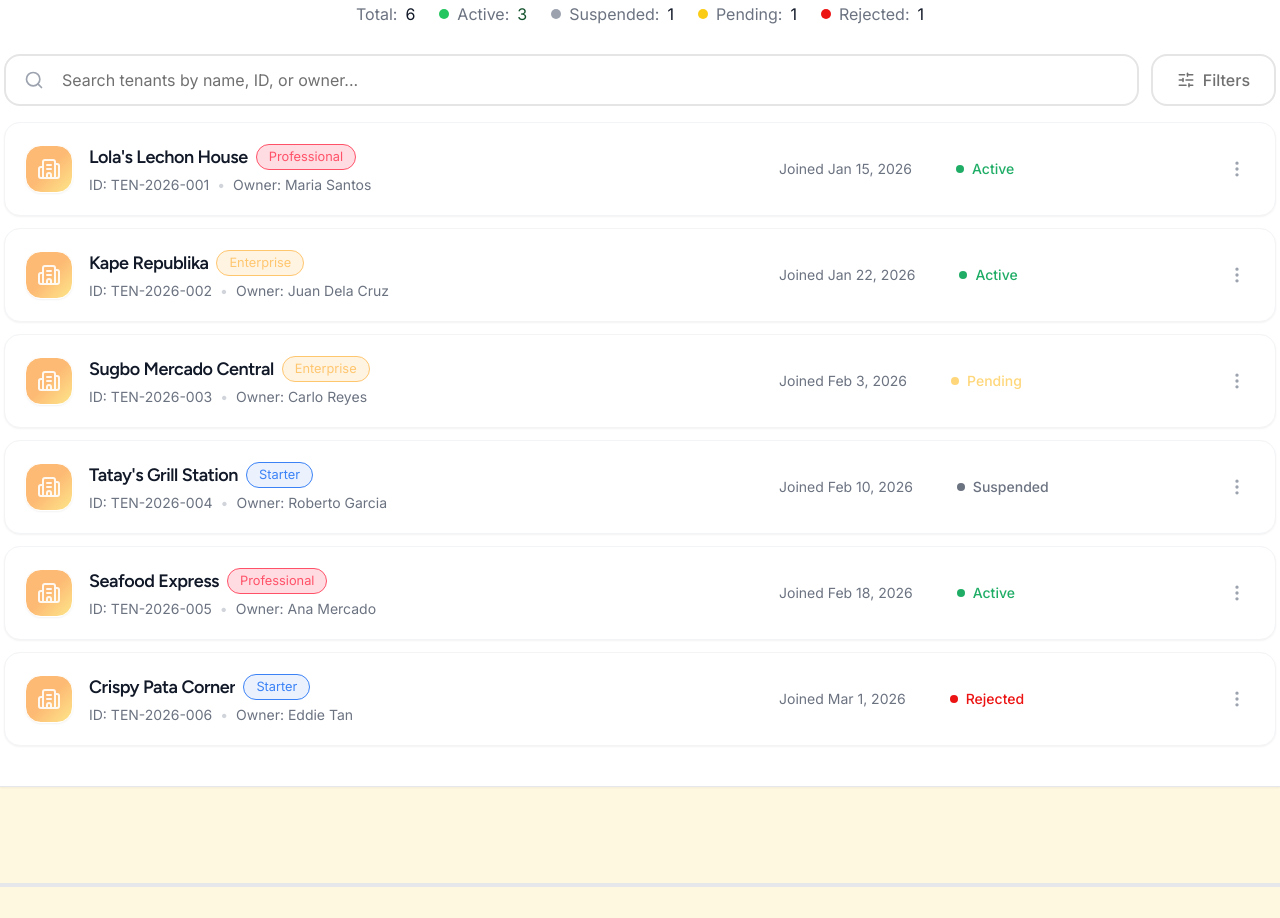
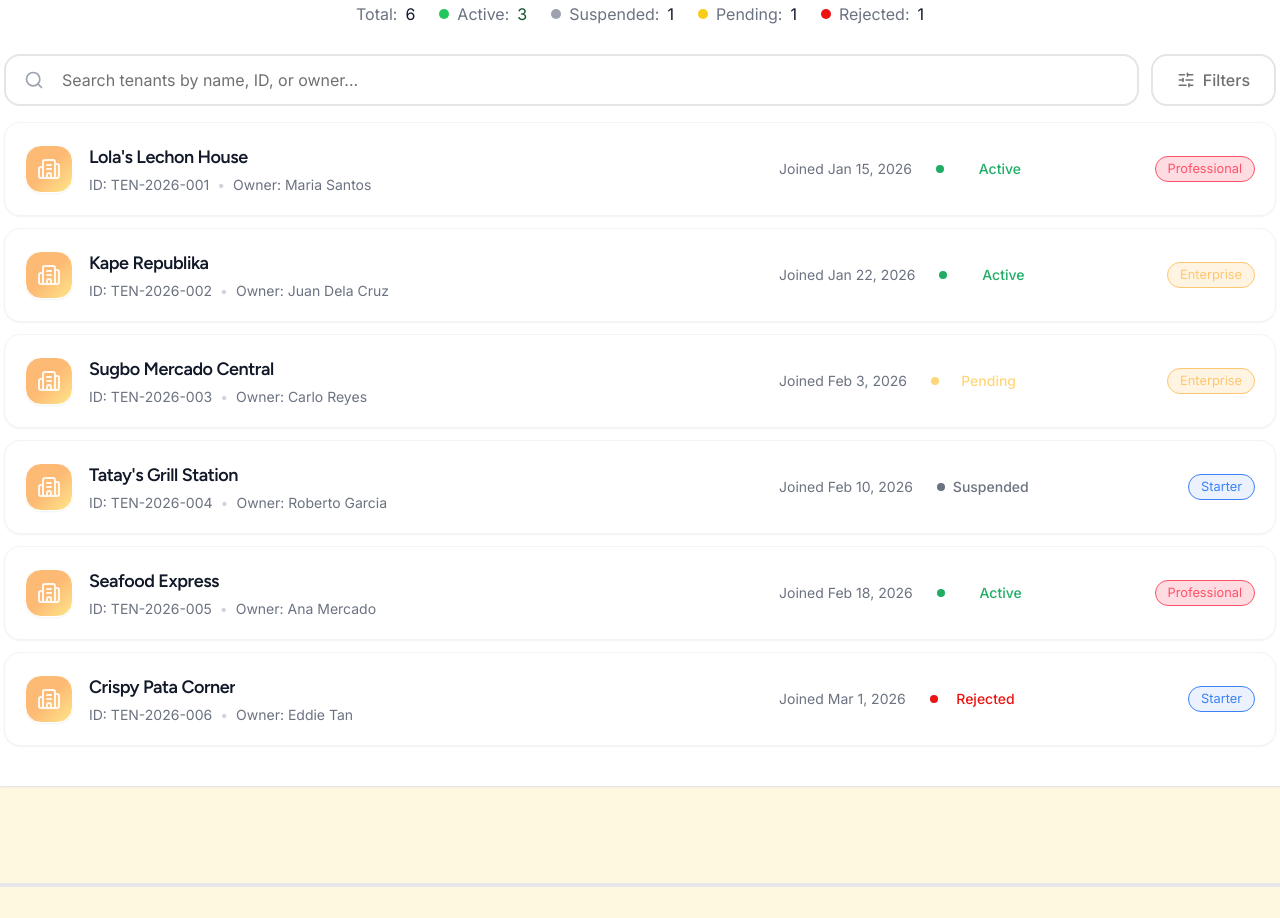
Before and after one commit to ShanRaboy11/Qios, a Next.js app: page /draft in a window 1280 px wide. Shown: the part 7580-8498 px from the top of the page. Built offline with nearby package versions, Linux system fonts and the light colour scheme.

Commit message:
style: tenant management list rearreange - Macatual

```diff
--- a/src/components/organisms/TenantManagement.tsx
+++ b/src/components/organisms/TenantManagement.tsx
@@ -89,10 +89,17 @@ export interface TenantManagementProps {
   initialTenants?: Tenant[];
 }
 
-export default function TenantManagement({ initialStatusFilter, initialTenants = [] }: TenantManagementProps) {
-  const [tenants, setTenants] = useState<Tenant[]>(initialTenants.length > 0 ? initialTenants : INITIAL_DATA);
+export default function TenantManagement({
+  initialStatusFilter,
+  initialTenants = [],
+}: TenantManagementProps) {
+  const [tenants, setTenants] = useState<Tenant[]>(
+    initialTenants.length > 0 ? initialTenants : INITIAL_DATA,
+  );
   const [searchTerm, setSearchTerm] = useState("");
-  const [statusFilter, setStatusFilter] = useState(initialStatusFilter || "All");
+  const [statusFilter, setStatusFilter] = useState(
+    initialStatusFilter || "All",
+  );
   const [typeFilter, setTypeFilter] = useState("All");
   const [isFilterOpen, setIsFilterOpen] = useState(false);
   const filterRef = useRef<HTMLDivElement>(null);
@@ -130,20 +137,20 @@ export default function TenantManagement({ initialStatusFilter, initialTenants =
   const confirmAction = async () => {
     if (!selectedTenant || !actionType) return;
 
-    let dbStatus: 'pending' | 'approved' | 'rejected' = 'approved';
-    let newStatus: Tenant["status"] = 'Active';
+    let dbStatus: "pending" | "approved" | "rejected" = "approved";
+    let newStatus: Tenant["status"] = "Active";
 
     switch (actionType) {
       case "approve":
       case "reapprove":
       case "activate":
-        dbStatus = 'approved';
-        newStatus = 'Active';
+        dbStatus = "approved";
+        newStatus = "Active";
         break;
       case "reject":
       case "deactivate":
-        dbStatus = 'rejected';
-        newStatus = 'Rejected';
+        dbStatus = "rejected";
+        newStatus = "Rejected";
         break;
     }
 
@@ -151,11 +158,11 @@ export default function TenantManagement({ initialStatusFilter, initialTenants =
       await updateTenantStatus(selectedTenant.id, dbStatus);
       setTenants((prev) =>
         prev.map((t) =>
-          t.id === selectedTenant.id ? { ...t, status: newStatus } : t
-        )
+          t.id === selectedTenant.id ? { ...t, status: newStatus } : t,
+        ),
       );
     } catch (err) {
-      console.error('Failed to update status', err);
+      console.error("Failed to update status", err);
     }
 
     setModalOpen(false);
@@ -302,12 +309,7 @@ export default function TenantManagement({ initialStatusFilter, initialTenants =
       {/* Tenant List */}
       <div className="flex flex-col gap-3 mt-3">
         {filteredTenants.map((tenant) => (
-          <TenantCard
-            key={tenant.id}
-            tenant={tenant}
-            onAction={(action) => openModal(tenant, action)}
-            disableActions={modalOpen}
-          />
+          <TenantCard key={tenant.id} tenant={tenant} />
         ))}
         {filteredTenants.length === 0 && (
           <div className="text-center py-12 text-gray-400 bg-white rounded-2xl border border-dashed">
@@ -329,32 +331,12 @@ export default function TenantManagement({ initialStatusFilter, initialTenants =
   );
 }
 
-function TenantCard({
-  tenant,
-  onAction,
-  disableActions,
-}: {
-  tenant: Tenant;
-  onAction: (action: ActionType) => void;
-  disableActions: boolean;
-}) {
-  const [menuOpen, setMenuOpen] = useState(false);
-  const menuRef = useRef<HTMLDivElement>(null);
-
-  useEffect(() => {
-    const handleClickOutside = (event: MouseEvent) => {
-      if (menuRef.current && !menuRef.current.contains(event.target as Node)) {
-        setMenuOpen(false);
-      }
-    };
-    if (menuOpen) {
-      document.addEventListener("mousedown", handleClickOutside);
-    }
-    return () => document.removeEventListener("mousedown", handleClickOutside);
-  }, [menuOpen]);
-
+function TenantCard({ tenant }: { tenant: Tenant }) {
   return (
-    <div className="bg-white p-4 sm:p-5 rounded-2xl border border-gray-100 shadow-sm flex flex-col md:flex-row md:items-center gap-4 transition-all hover:border-orange-100">
+    <Link
+      href={`/admin/tenants/${tenant.id}`}
+      className="group bg-white p-4 sm:p-5 rounded-2xl border border-gray-100 shadow-sm flex flex-col md:flex-row md:items-center gap-4 transition-all hover:border-orange-100 block"
+    >
       <div className="flex items-start md:items-center gap-4 md:w-[60%] shrink-0">
         {/* Logo */}
         <div className="w-10 h-10 sm:w-12 sm:h-12 bg-gradient-to-br from-orange-300 via-orange-300 to-amber-200 rounded-2xl flex items-center justify-center border-[1.5px] border-white shadow-sm flex-shrink-0">
@@ -364,23 +346,9 @@ function TenantCard({
         {/* Info */}
         <div className="flex flex-col gap-1 min-w-0">
           <div className="flex items-center gap-2 flex-wrap">
-            <Link href={`/admin/tenants/${tenant.id}`}>
-              <h3 className="text-gray-900 text-base sm:text-lg font-semibold tracking-tight truncate hover:text-brand-accent transition-colors cursor-pointer">
+            <h3 className="text-gray-900 text-base sm:text-lg font-semibold tracking-tight truncate group-hover:text-brand-accent transition-colors cursor-pointer">
               {tenant.name}
             </h3>
-            </Link>
-            <Badge
-              variant="outline"
-              color={
-                tenant.type === "Enterprise"
-                  ? "primary"
-                  : tenant.type === "Professional"
-                    ? "accent"
-                    : "info"
-              }
-            >
-              {tenant.type}
-            </Badge>
           </div>
           <div className="flex items-center gap-2 text-xs sm:text-sm text-gray-500 font-normal">
             <span className="truncate">ID: {tenant.id}</span>
@@ -391,12 +359,14 @@ function TenantCard({
       </div>
 
       <div className="flex flex-row items-center justify-between w-full md:w-auto md:flex-1 gap-3 md:gap-6 border-t border-gray-50 pt-3 md:pt-0 md:border-none mt-2 md:mt-0">
-        <span className="hidden lg:block text-gray-500 text-sm font-normal shrink-0 mr-[20px]">
+        {/* Left Section: Joined Date & Status Indicator grouped together */}
+        <div className="flex items-center gap-6 shrink-0">
+          <span className="hidden lg:block text-gray-500 text-sm font-normal shrink-0">
             Joined {tenant.joined}
           </span>
 
-        {/* Status Indicator */}
-        <div className="flex items-center gap-2 sm:min-w-[85px] shrink-0">
+          {/* Status Indicator placed close to the joined date */}
+          <div className="flex items-center gap-2 sm:min-w-[85px] justify-between">
             <div
               className={cn(
                 "w-2 h-2 rounded-full",
@@ -418,72 +388,25 @@ function TenantCard({
               {tenant.status}
             </span>
           </div>
+        </div>
 
-        <div className="flex flex-wrap sm:flex-nowrap items-center gap-2 shrink-0 md:ml-auto">
-          <div className="relative" ref={menuRef}>
-            <button
-              onClick={() => setMenuOpen(!menuOpen)}
-              className="flex p-2 hover:bg-gray-50 rounded-lg text-gray-400 transition-colors"
+        {/* Right Section: Badge pushed to the right */}
+        <div className="flex items-center md:ml-auto">
+          <Badge
+            variant="outline"
+            color={
+              tenant.type === "Enterprise"
+                ? "primary"
+                : tenant.type === "Professional"
+                  ? "accent"
+                  : "info"
+            }
           >
-              <MoreVertical className="w-5 h-5" />
-            </button>
-
-            {menuOpen && (
-              <div className="absolute right-0 top-[110%] w-40 bg-white border border-gray-100 shadow-lg rounded-xl overflow-hidden z-10 py-1">
-                {tenant.status === "Pending" && (
-                  <>
-                    <button
-                      onClick={() => { onAction("approve"); setMenuOpen(false); }}
-                      disabled={disableActions}
-                      className="w-full text-left px-4 py-2 text-sm text-[#22C55E] hover:bg-green-50 disabled:opacity-50 transition-colors"
-                    >
-                      Approve
-                    </button>
-                    <button
-                      onClick={() => { onAction("reject"); setMenuOpen(false); }}
-                      disabled={disableActions}
-                      className="w-full text-left px-4 py-2 text-sm text-warning-primary hover:bg-red-50 disabled:opacity-50 transition-colors"
-                    >
-                      Reject
-                    </button>
-                  </>
-                )}
-
-                {tenant.status === "Rejected" && (
-                  <button
-                    onClick={() => { onAction("reapprove"); setMenuOpen(false); }}
-                    disabled={disableActions}
-                    className="w-full text-left px-4 py-2 text-sm text-brand-secondary hover:bg-orange-50 disabled:opacity-50 transition-colors"
-                  >
-                    Re-Approve
-                  </button>
-                )}
-
-                {tenant.status === "Active" && (
-                  <button
-                    onClick={() => { onAction("deactivate"); setMenuOpen(false); }}
-                    disabled={disableActions}
-                    className="w-full text-left px-4 py-2 text-sm text-warning-primary hover:bg-red-50 disabled:opacity-50 transition-colors"
-                  >
-                    Deactivate
-                  </button>
-                )}
-
-                {tenant.status === "Suspended" && (
-                  <button
-                    onClick={() => { onAction("activate"); setMenuOpen(false); }}
-                    disabled={disableActions}
-                    className="w-full text-left px-4 py-2 text-sm text-[#22C55E] hover:bg-green-50 disabled:opacity-50 transition-colors"
-                  >
-                    Activate
-                  </button>
-                )}
-              </div>
-            )}
+            {tenant.type}
+          </Badge>
         </div>
       </div>
-      </div>
-    </div>
+    </Link>
   );
 }
 
```
Lines whose indentation alone changed are shown as unchanged.
